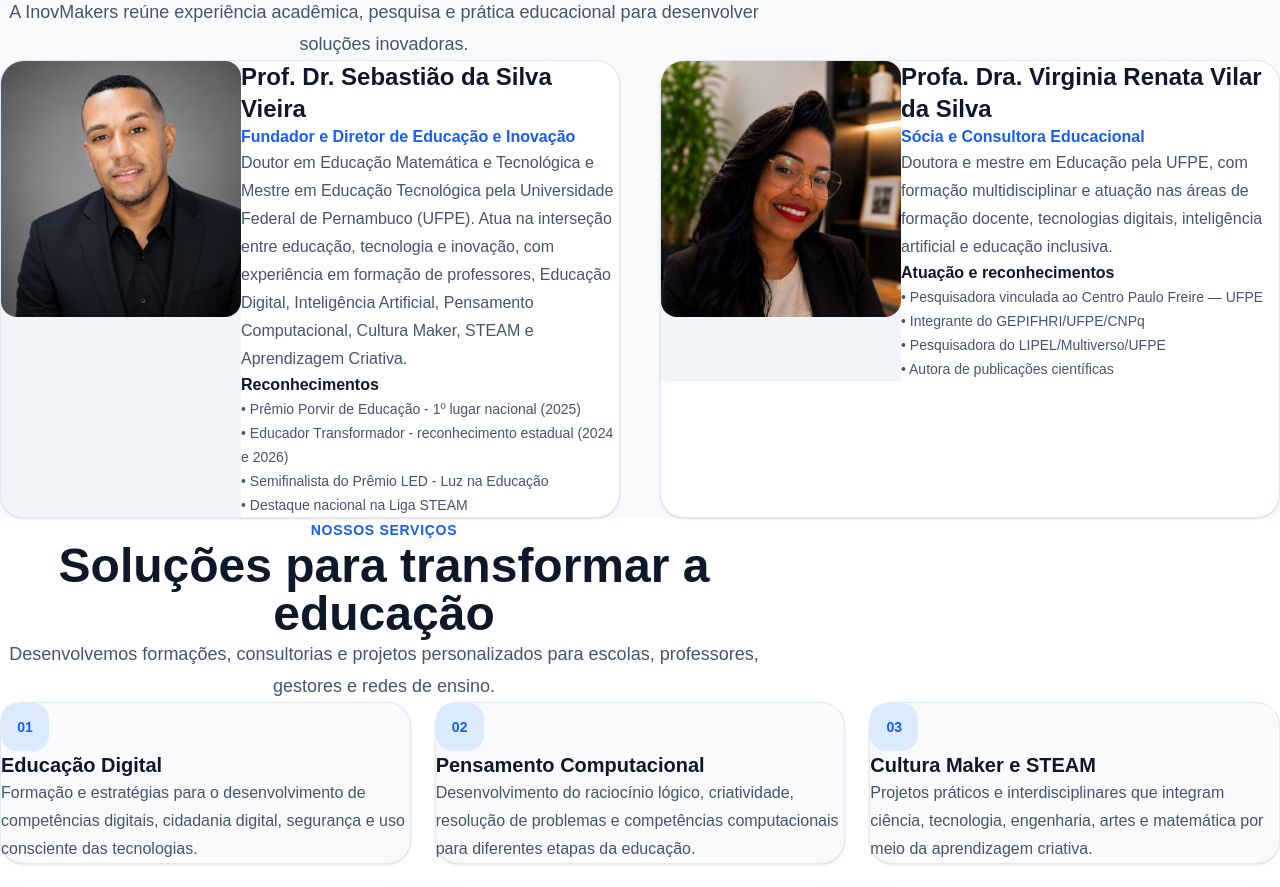
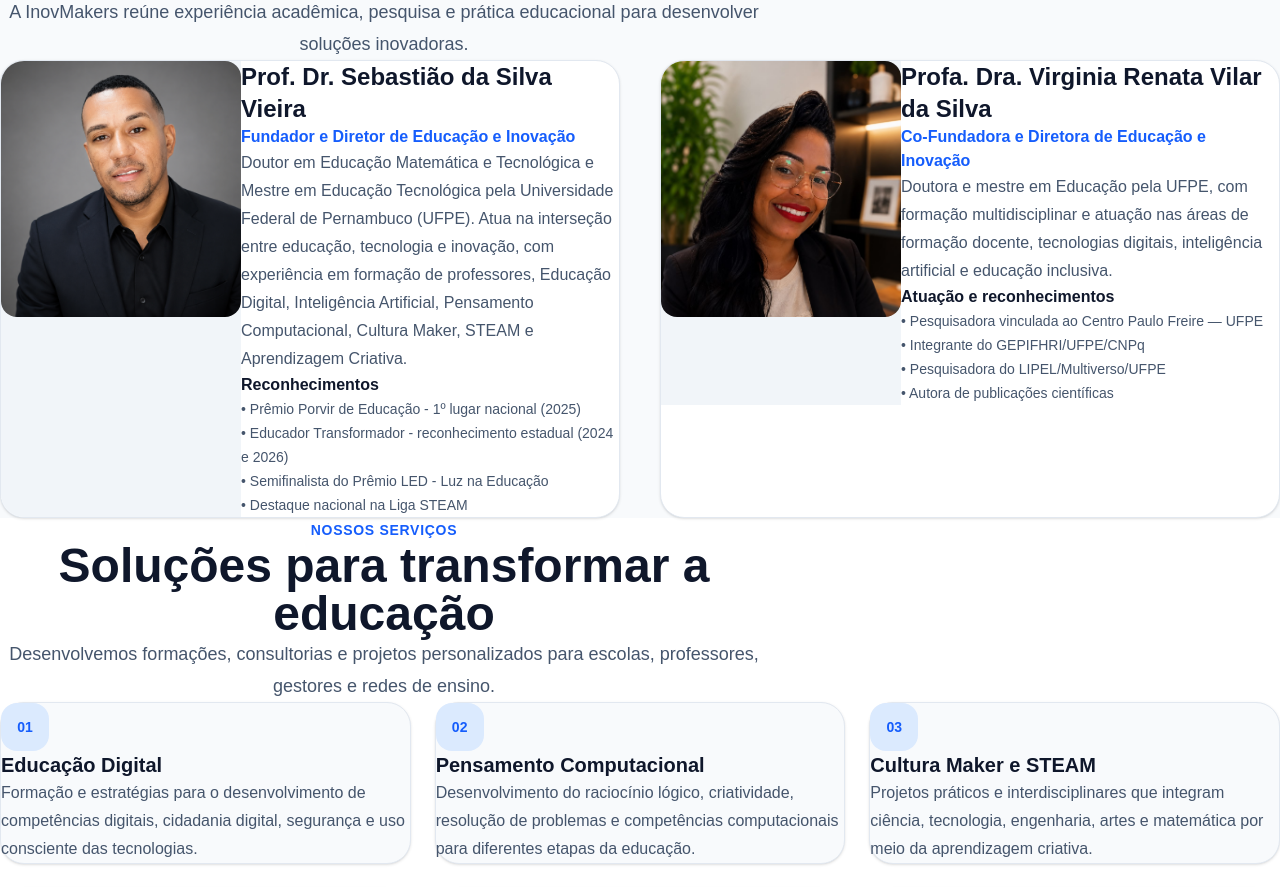
Before and after one commit to inovmakers/inovmakers, a Next.js app: page / in a window 1280 px wide. Shown: the part 1306-2193 px from the top of the page. Built offline with nearby package versions, Linux system fonts and the light colour scheme.

Commit message:
Atualiza cargo da cofundadora

```diff
--- a/app/page.tsx
+++ b/app/page.tsx
@@ -153,9 +153,7 @@ export default function Home() {
                     Profa. Dra. Virginia Renata Vilar da Silva
                   </h3>
 
-                  <p className="mt-2 font-semibold text-blue-600">
-                    Sócia e Consultora Educacional
-                  </p>
+                  <p className="mt-2 font-semibold text-blue-600">Co-Fundadora e Diretora de Educação e Inovação</p>
 
                   <p className="mt-5 leading-7 text-slate-600">
                     Doutora e mestre em Educação pela UFPE, com formação
```
